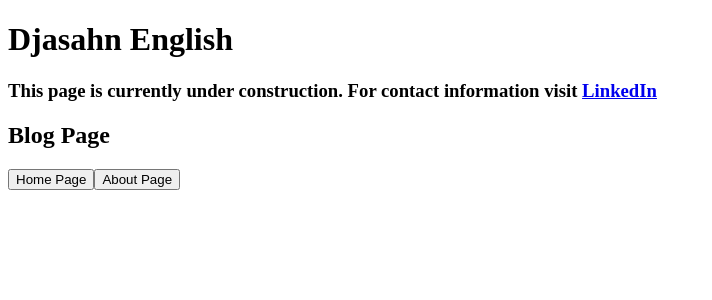
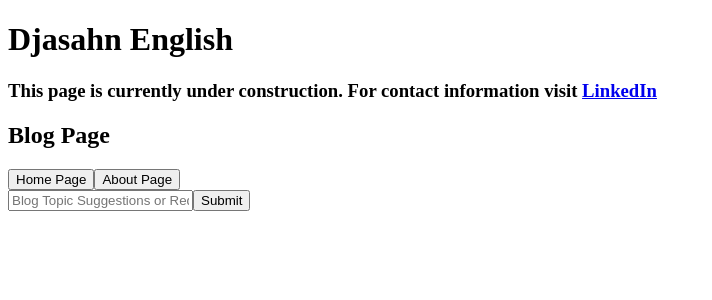
Before and after one commit to denglish04/Personal-Website, a React (Vite) app: page /blog in a window 1280 px wide. Shown: the top 300 px of the page, without its empty margins (0-712 px from the left). Built offline with nearby package versions, Linux system fonts and the light colour scheme.

Commit message:
Update Blog.jsx
included a text box and connected submit button for blog topic suggestions. submit button triggers alert

```diff
--- a/src/pages/Blog.jsx
+++ b/src/pages/Blog.jsx
@@ -1,7 +1,10 @@
 import Header from '../components/Header'
 import { useNavigate } from 'react-router-dom';
+import { useState } from 'react';
+
 export default function Blog(){
 
+    const [text, setText] = useState('');
     const navigate = useNavigate();
 
     const handleClickHome = () => {
@@ -12,12 +15,24 @@ export default function Blog(){
         navigate('/about');  // Navigate to About page using the navigate hook
     };
 
+    const handleChange = (event) => {
+        setText(event.target.value);
+    }
+    const handleSubmit = () =>{
+        alert(`You've submitted the topic: ${text}`);
+        setText('');  // Clear the input field after submission
+    }
+
     return(
         <>
             <Header />
             <h2>Blog Page</h2>
             <button onClick={handleClickHome}> Home Page </button>
             <button onClick={handleClickAbout}> About Page </button>
+            <div>
+                <input type="text" value={text} onChange={handleChange} placeholder = "Blog Topic Suggestions or Requests..."/>
+                <button onClick={handleSubmit}> Submit </button>
+            </div>
         </>
     )
 }
```
